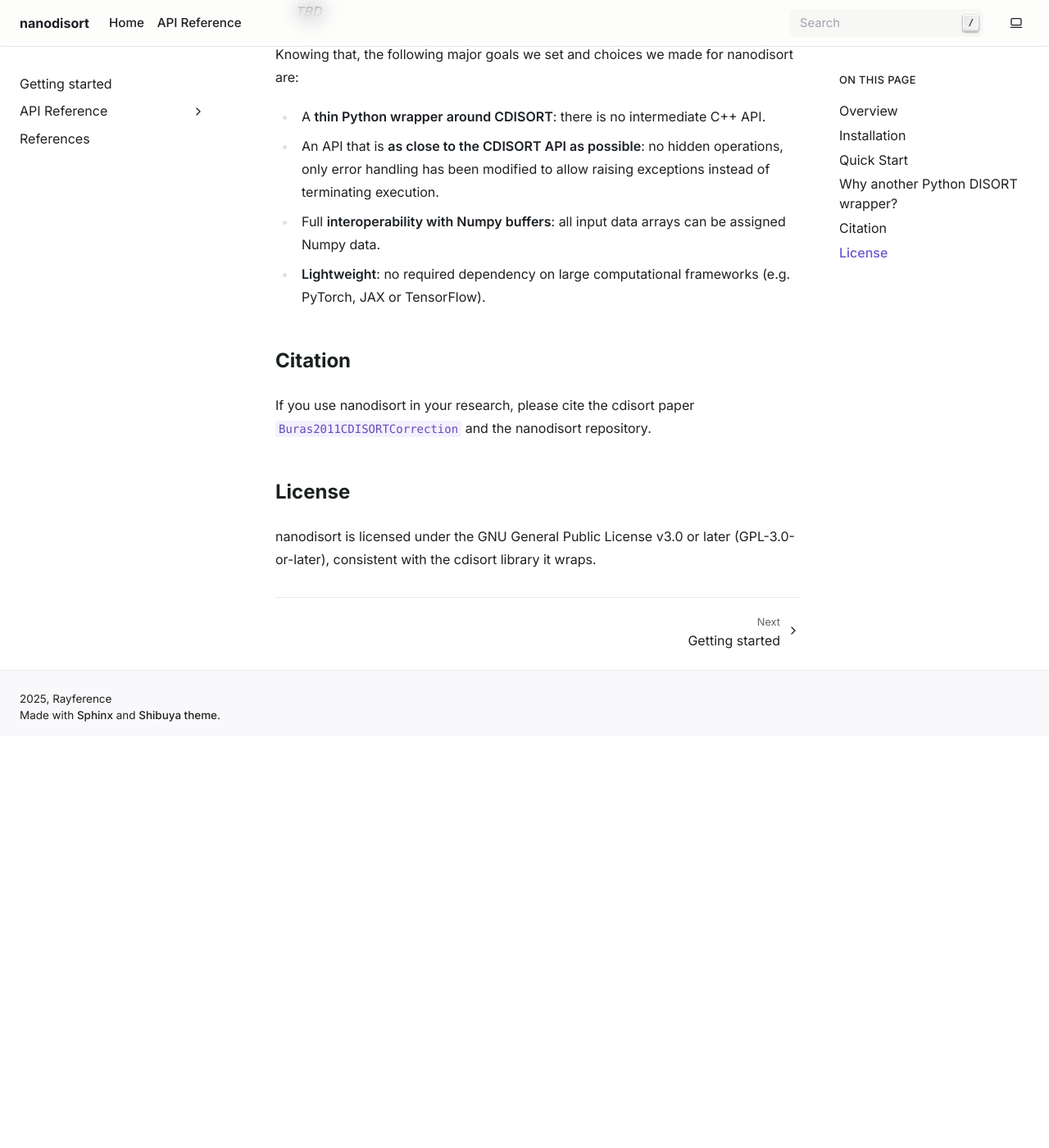
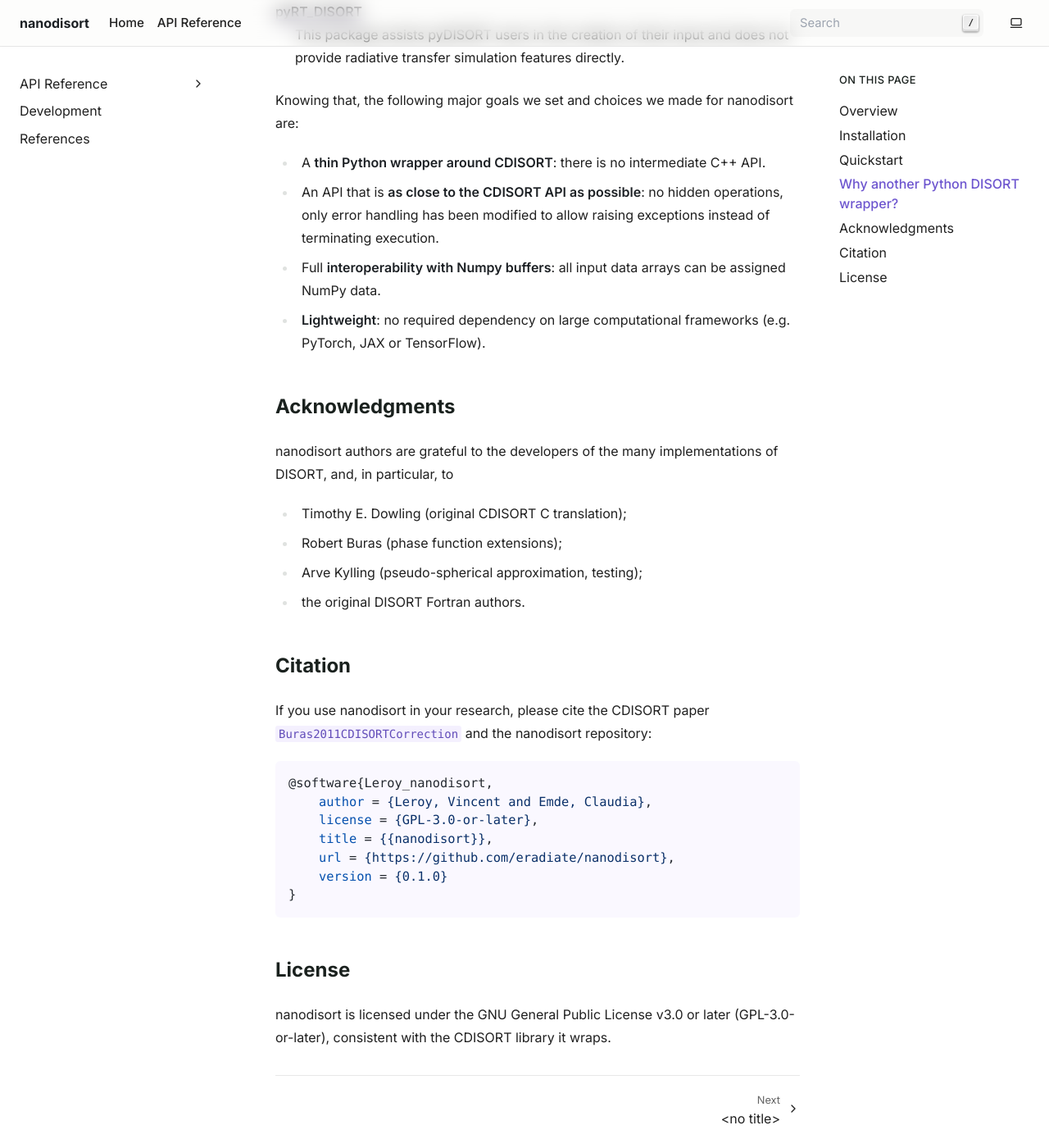
Before and after one commit to eradiate/nanodisort, a Sphinx documentation site: the page built from docs/index.rst, in a window 1280 px wide and 1400 px high, scrolled down 2360 px. Shown: the whole window at 82% size. Built offline with Sphinx 7.4.7, drawn with Linux system fonts in a browser that asks for light colours; cross-references to code outside the pages are shown as plain code; before the commit the page ends 3258 px from its top, so only the background shows below that; some of the changed text lies outside the part shown.

Commit message:
Better README, index and dev docs

```diff
--- a/docs/index.rst
+++ b/docs/index.rst
@@ -1,7 +1,7 @@
 nanodisort documentation
 ========================
 
-**nanodisort** provides Python bindings for cdisort, a C implementation of the
+**nanodisort** provides Python bindings for CDISORT, a C implementation of the
 DISORT (Discrete Ordinates Radiative Transfer) program for solving the
 radiative transfer equation.
 
@@ -18,7 +18,7 @@ transfer equation, handling:
 - Thermal emission (Planck function)
 - Pseudo-spherical geometry for the direct beam
 
-The cdisort library is a C translation of the original Fortran DISORT code,
+The CDISORT library is a C translation of the original Fortran DISORT code,
 offering improved performance through dynamic memory allocation and full
 double precision arithmetic.
 
@@ -34,7 +34,7 @@ From source:
     uv sync --extra dev
     uv pip install -e .
 
-Quick Start
+Quickstart
 -----------
 
 .. code-block:: python
@@ -76,28 +76,48 @@ Fortran and C DISORT implementations
     This project is very different from nanodisort: it is a reimplementation of the original DISORT algorithm in Python. It uses Numpy and vectorizes many performance-critical operations, which makes it a serious alternative to consider for people who want to use the original DISORT in Python. It also provides a comprehensive introduction to DISORT.
 
 `pyDISORT <https://github.com/mjwolff/pyDISORT>`__
-    *TBD*
+    This project wraps the Fortran implementation of DISORT (with minimal changes) at a low level and is, in its philosophy, similar to nanodisort.
 
 `pyRT_DISORT <https://github.com/mjwolff/pyRT_DISORT>`__
-    *TBD*
+    This package assists pyDISORT users in the creation of their input and does not provide radiative transfer simulation features directly.
 
 Knowing that, the following major goals we set and choices we made for nanodisort are:
 
 * A **thin Python wrapper around CDISORT**: there is no intermediate C++ API.
 * An API that is **as close to the CDISORT API as possible**: no hidden operations, only error handling has been modified to allow raising exceptions instead of terminating execution.
-* Full **interoperability with Numpy buffers**: all input data arrays can be assigned Numpy data.
+* Full **interoperability with Numpy buffers**: all input data arrays can be assigned NumPy data.
 * **Lightweight**: no required dependency on large computational frameworks (e.g. PyTorch, JAX or TensorFlow).
+
+Acknowledgments
+---------------
+
+nanodisort authors are grateful to the developers of the many implementations of DISORT, and, in particular, to
+
+- Timothy E. Dowling (original CDISORT C translation);
+- Robert Buras (phase function extensions);
+- Arve Kylling (pseudo-spherical approximation, testing);
+- the original DISORT Fortran authors.
 
 Citation
 --------
 
-If you use nanodisort in your research, please cite the cdisort paper :cite:p:`Buras2011CDISORTCorrection` and the nanodisort repository.
+If you use nanodisort in your research, please cite the CDISORT paper :cite:p:`Buras2011CDISORTCorrection` and the nanodisort repository:
+
+.. code:: bibtex
+
+    @software{Leroy_nanodisort,
+        author = {Leroy, Vincent and Emde, Claudia},
+        license = {GPL-3.0-or-later},
+        title = {{nanodisort}},
+        url = {https://github.com/eradiate/nanodisort},
+        version = {0.1.0}
+    }
 
 License
 -------
 
 nanodisort is licensed under the GNU General Public License v3.0 or later
-(GPL-3.0-or-later), consistent with the cdisort library it wraps.
+(GPL-3.0-or-later), consistent with the CDISORT library it wraps.
 
 .. toctree::
     :maxdepth: 2
```
Also changed, not shown: other parts of docs/index.rst (+1 -0 lines), README.md (+26 -50 lines), docs/dev.rst (added, +54 -0 lines).
